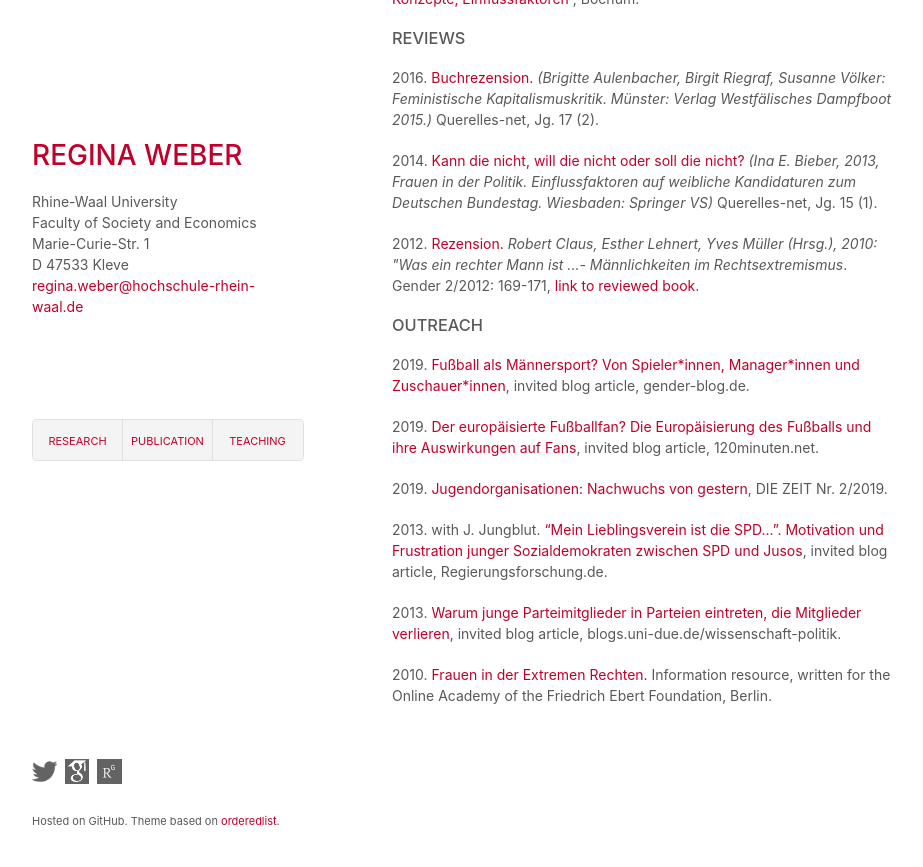
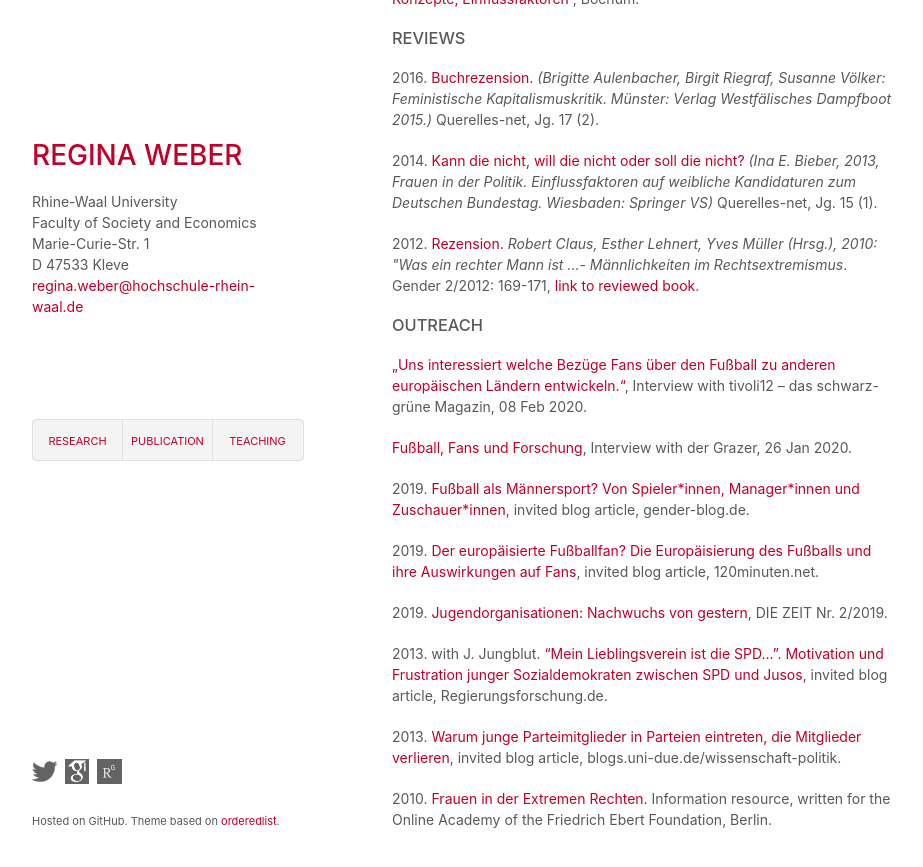
Before and after one commit to robertocabreratapia/robertocabreratapia.github.io, a Jekyll site: the page built from publication.html, in a window 1280 px wide and 900 px high, scrolled down 1315 px. Shown: the top 867 px of the window, without its empty margins (178-1101 px from the left). Built offline with Jekyll 4.4.1, drawn with Linux system fonts in a browser that asks for light colours.

Commit message:
Update publication.html

```diff
--- a/publication.html
+++ b/publication.html
@@ -27,6 +27,8 @@ layout: default
 <p>2012. <a href="https://www.budrich-journals.de/index.php/gender/article/view/17922/15597">Rezension.</a> <em>Robert Claus, Esther Lehnert, Yves Müller (Hrsg.), 2010: "Was ein rechter Mann ist ...- Männlichkeiten im Rechtsextremismus</em>. Gender 2/2012: 169-171, <a href="http://www.rosalux.de/fileadmin/rls_uploads/pdfs/Publ-Texte/Texte_68.pdf">link to reviewed book</a>.</p>
 
 <h3>Outreach</h3>
+<p><a href="https://www.tivoli12.at/anpfiff-zum-spiel/hinterfragtinterviews/4417-dr-r-weber-uns-interessiert-welche-bez%C3%BCge-fans-%C3%BCber-den-fu%C3%9Fballl-zu-anderen-europ%C3%A4ischen-l%C3%A4ndern-entwickeln.html">„Uns interessiert welche Bezüge Fans über den Fußball zu anderen europäischen Ländern entwickeln.“</a>, Interview with tivoli12 – das schwarz-grüne Magazin, 08 Feb 2020.</p>
+<p><a href="https://epaper.grazer.at/epaper/der-grazer-042020-e964.html#page/52-53">Fußball, Fans und Forschung</a>, Interview with der Grazer, 26 Jan 2020.</p>
 <p>2019. <a href="https://www.gender-blog.de/beitrag/fussball-spielerinnen/show/">Fußball als Männersport? Von Spieler*innen, Manager*innen und Zuschauer*innen</a>, invited blog article, gender-blog.de.</p>
 <p>2019. <a href="https://120minuten.net/der-europaeisierte-fussballfan/">Der europäisierte Fußballfan? Die Europäisierung des Fußballs und ihre Auswirkungen auf Fans</a>, invited blog article, 120minuten.net.</p>
 <p>2019. <a href="https://www.zeit.de/2019/02/parteijugend-jugendorganisationen-nachwuchs-frauen">Jugendorganisationen: Nachwuchs von gestern</a>, DIE ZEIT Nr. 2/2019.</p>
```
